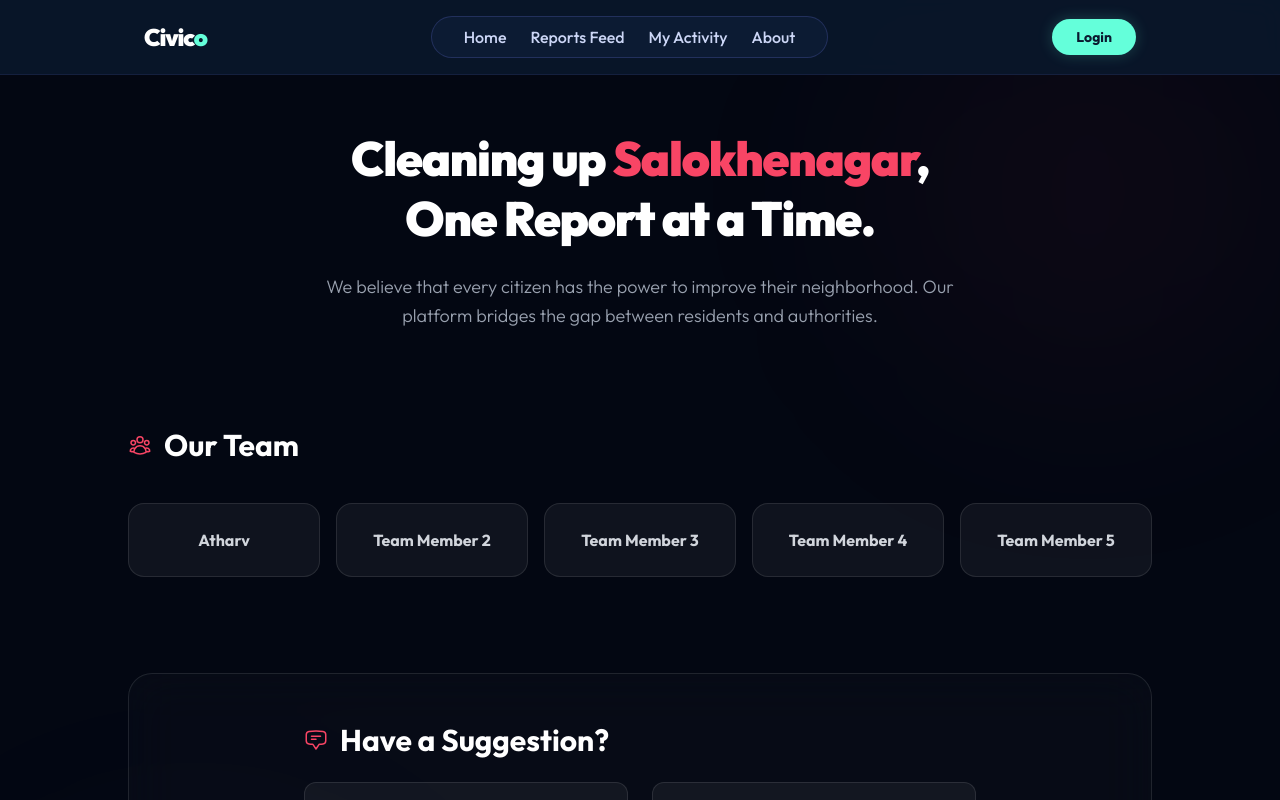
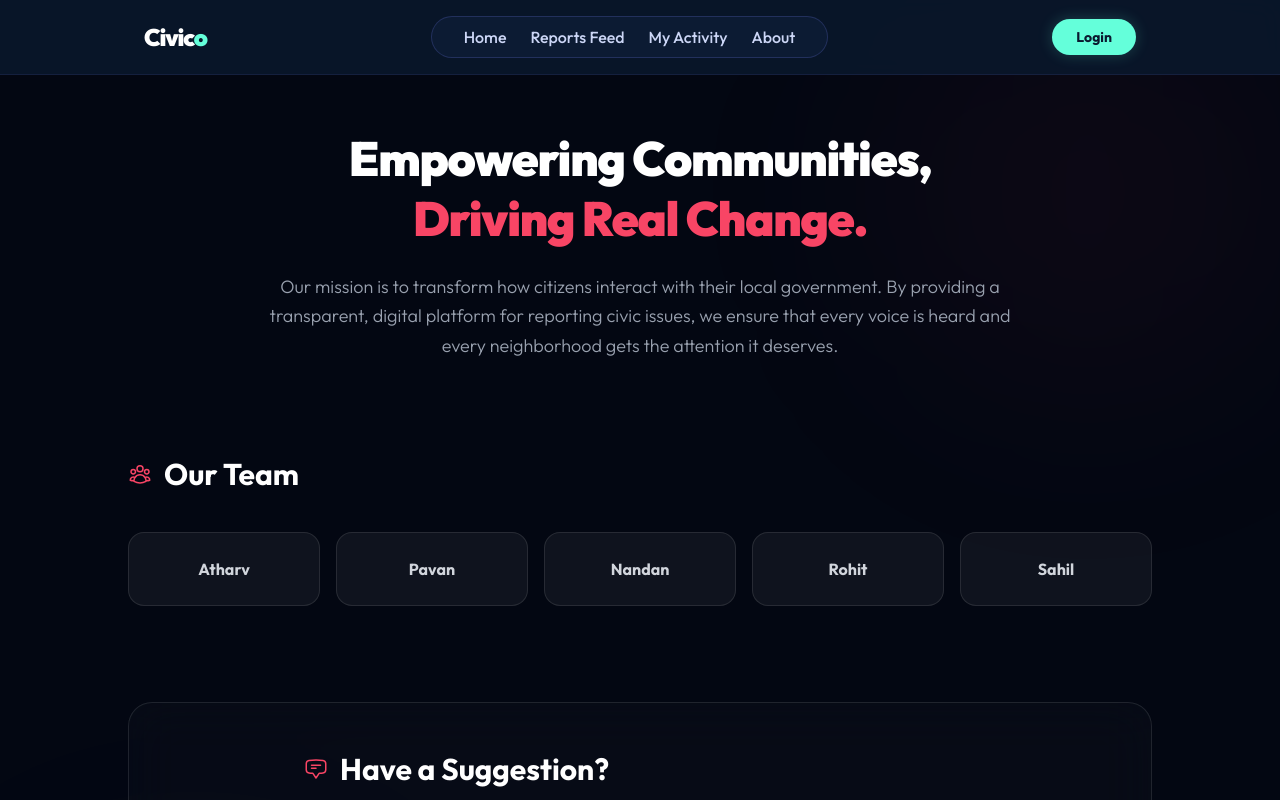
Before and after one commit to Atharv-666/Civico, a React (Vite) app in the folder client/: page /about in a window 1280 px wide. Shown: the top 800 px of the page. Built offline with nearby package versions, Linux system fonts and the light colour scheme; no server answers.

Commit message:
Update About page content and remove location-specific text

```diff
--- a/client/src/pages/About.jsx
+++ b/client/src/pages/About.jsx
@@ -8,10 +8,10 @@ import {
 const About = () => {
   const team = [
     { id: 1, name: "Atharv" },
-    { id: 2, name: "Team Member 2" },
-    { id: 3, name: "Team Member 3" },
-    { id: 4, name: "Team Member 4" },
-    { id: 5, name: "Team Member 5" },
+    { id: 2, name: "Pavan" },
+    { id: 3, name: "Nandan" },
+    { id: 4, name: "Rohit" },
+    { id: 5, name: "Sahil" },
   ];
 
   return (
@@ -24,15 +24,18 @@ const About = () => {
       <div className="max-w-5xl mx-auto relative z-10">
 
         {/* 1. Our Mission Section */}
-        <section className="text-center mb-16 md:mb-24">
-          <h1 className="text-3xl sm:text-4xl md:text-5xl font-black tracking-tight mb-6 leading-tight">
-            Cleaning up <span className="text-primary">Salokhenagar</span>, <br className="hidden sm:block" /> One Report at a Time.
-          </h1>
-          <p className="text-gray-400 text-base md:text-lg max-w-2xl mx-auto leading-relaxed font-light">
-            We believe that every citizen has the power to improve their neighborhood.
-            Our platform bridges the gap between residents and authorities.
-          </p>
-        </section>
+       {/* 1. Our Mission Section */}
+<section className="text-center mb-16 md:mb-24">
+  <h1 className="text-3xl sm:text-4xl md:text-5xl font-black tracking-tight mb-6 leading-tight">
+    Empowering Communities, <br className="hidden sm:block" />
+    <span className="text-primary">Driving Real Change.</span>
+  </h1>
+  <p className="text-gray-400 text-base md:text-lg max-w-3xl mx-auto leading-relaxed font-light">
+    Our mission is to transform how citizens interact with their local government.
+    By providing a transparent, digital platform for reporting civic issues,
+    we ensure that every voice is heard and every neighborhood gets the attention it deserves.
+  </p>
+</section>
 
         {/* 2. Our Team Section */}
         <section className="mb-16 md:mb-24">
```
